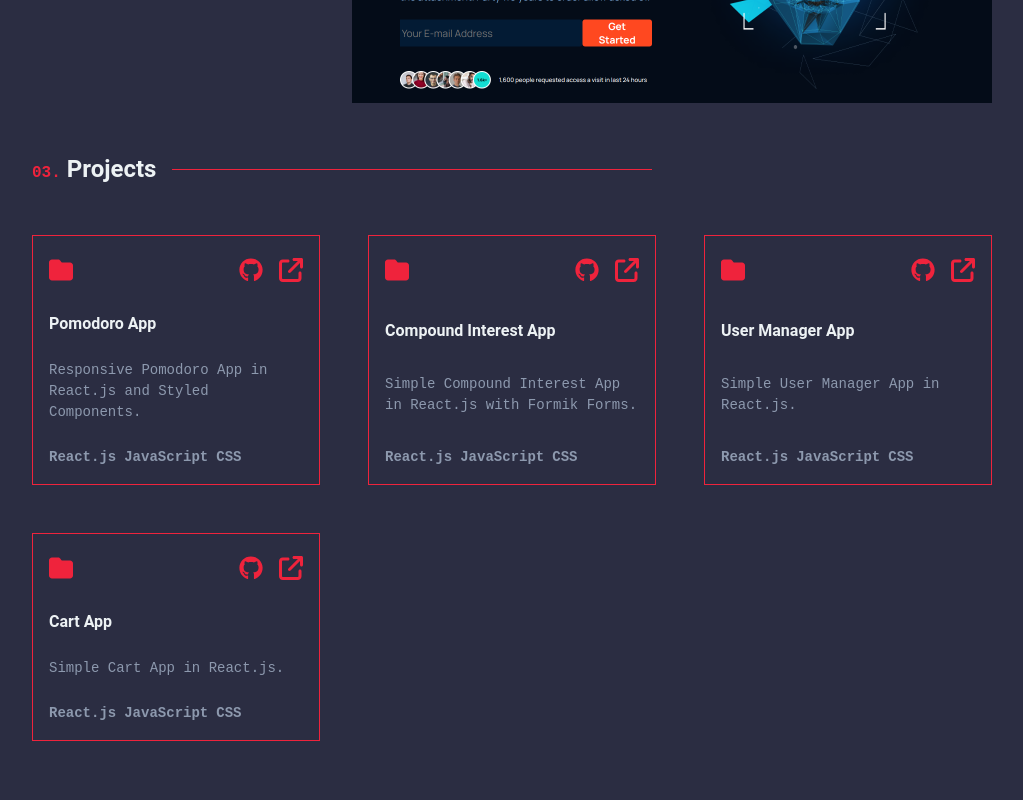
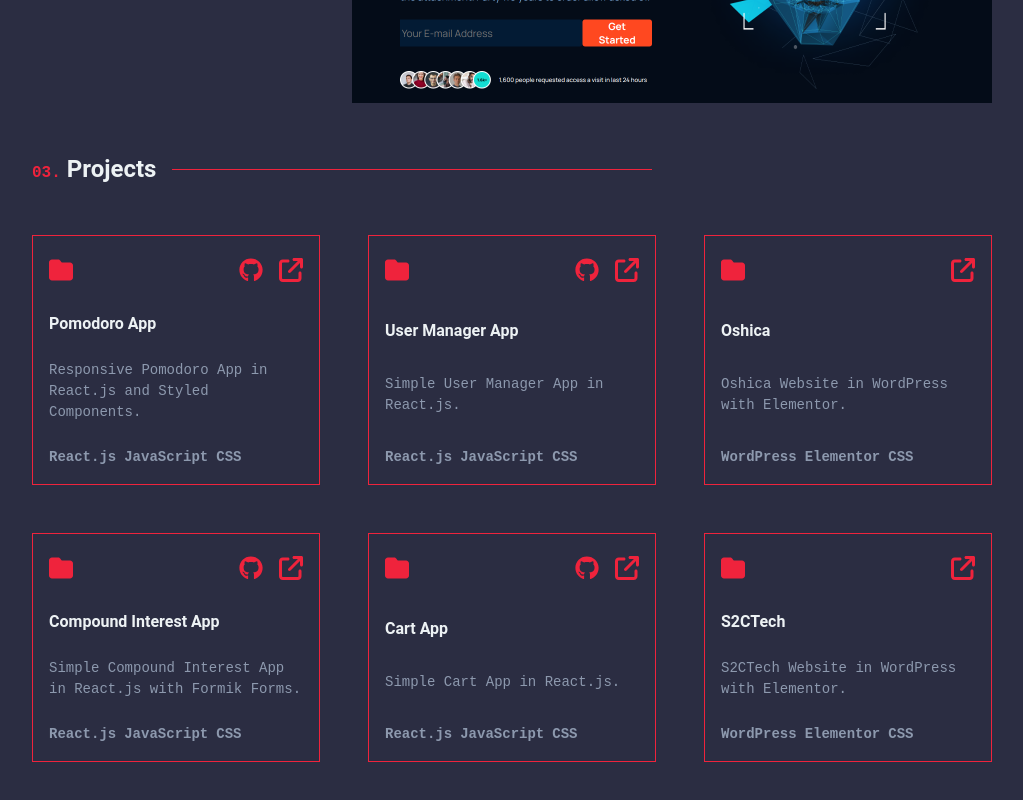
Before and after one commit to carlosamarto/portfolio, a React (Create React App) app: page / in a window 1280 px wide. Shown: the part 2429-3229 px from the top of the page, without its empty margins (128-1151 px from the left). Built offline with nearby package versions, Linux system fonts and the light colour scheme.

Commit message:
update v1.7

```diff
--- a/public/index.html
+++ b/public/index.html
@@ -5,7 +5,8 @@
   <meta charset="utf-8" />
   <link rel="icon" href="%PUBLIC_URL%/favicon.ico" />
   <meta name="viewport" content="width=device-width, initial-scale=1" />
-  <link rel="apple-touch-icon" href="%PUBLIC_URL%/logo.png" />
+  <meta name="theme-color" content="#ef233c" />
+  <link rel="apple-touch-icon" href="%PUBLIC_URL%/Logo.png" />
   <link rel="manifest" href="%PUBLIC_URL%/manifest.json" />
   <meta property="og:title" content="Carlos Martínez" />
   <meta property="og:url" content="carlosmrtzo.com" />
--- a/src/components/elements/Card.js
+++ b/src/components/elements/Card.js
@@ -14,12 +14,14 @@ const Card = ({ link, github, title, description, codes }) => {
           </li>
 
           <li className="flex gap-4">
+            {github === "null" ? null : (
               <Icons
                 url={github}
                 classes="text-subtitle text-red hover:text-hover"
               >
                 <FontAwesomeIcon icon={faGithub} />
               </Icons>
+            )}
 
             <Icons url={link} classes="text-subtitle text-red hover:text-hover">
               <FontAwesomeIcon icon={faExternalLink} />
--- a/src/components/sections/Projects.js
+++ b/src/components/sections/Projects.js
@@ -21,18 +21,26 @@ const Projects = () => {
           />
 
           <Card
+            link="https://simple-user-manager.vercel.app/"
+            github="https://github.com/carlosmrtzodev/simple-user-manager"
+            title="User Manager App"
+            description="Simple User Manager App in React.js."
+            codes={["React.js", "JavaScript", "CSS"]}
+          />
+
+          <Card
+            link="https://oshica.com.ve/"
+            github="null"
+            title="Oshica"
+            description="Oshica Website in WordPress with Elementor."
+            codes={["WordPress", "Elementor", "CSS"]}
+          />
+
+          <Card
             link="https://compound-interest-one.vercel.app/"
             github="https://github.com/carlosmrtzodev/compound-interest"
             title="Compound Interest App"
             description="Simple Compound Interest App in React.js with Formik Forms."
-            codes={["React.js", "JavaScript", "CSS"]}
-          />
-
-          <Card
-            link="https://simple-user-manager.vercel.app/"
-            github="https://github.com/carlosmrtzodev/simple-user-manager"
-            title="User Manager App"
-            description="Simple User Manager App in React.js."
             codes={["React.js", "JavaScript", "CSS"]}
           />
 
@@ -43,6 +51,14 @@ const Projects = () => {
             description="Simple Cart App in React.js."
             codes={["React.js", "JavaScript", "CSS"]}
           />
+
+          <Card
+            link="https://oshica.com.ve/"
+            github="null"
+            title="S2CTech"
+            description="S2CTech Website in WordPress with Elementor."
+            codes={["WordPress", "Elementor", "CSS"]}
+          />
         </div>
       </section>
     </>
```
Also changed, not shown: public/manifest.json. Lines whose indentation alone changed are shown as unchanged.
